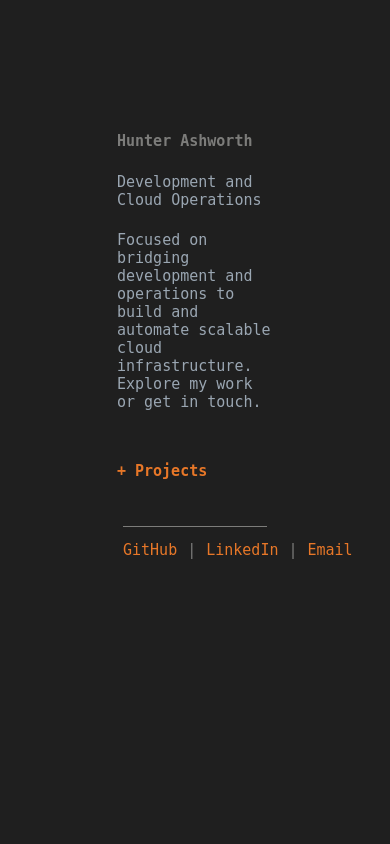
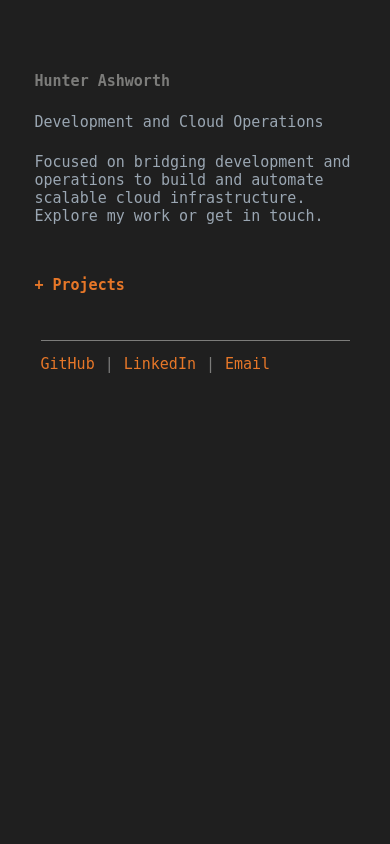
Before and after one commit to hwashworth/personal_site, a Flask app: page / in a window 390 px wide. Run offline with Flask 3, Linux system fonts and the light colour scheme.

Commit message:
mobile padding update

```diff
--- a/static/css/styles.css
+++ b/static/css/styles.css
@@ -228,12 +228,11 @@ body {
     margin-right: 10px; /* Space after pipe */
 }
 
-/* Responsiveness */
 @media (max-width: 640px) {
-    .nav {
-        padding: 12px;
+    /* This is your new rule */
+    body {
+        padding: 3em 1.5em; /* Reduces the large 7em padding for mobile */
     }
-
     .hero {
         padding: 15px 12px;
     }
```
